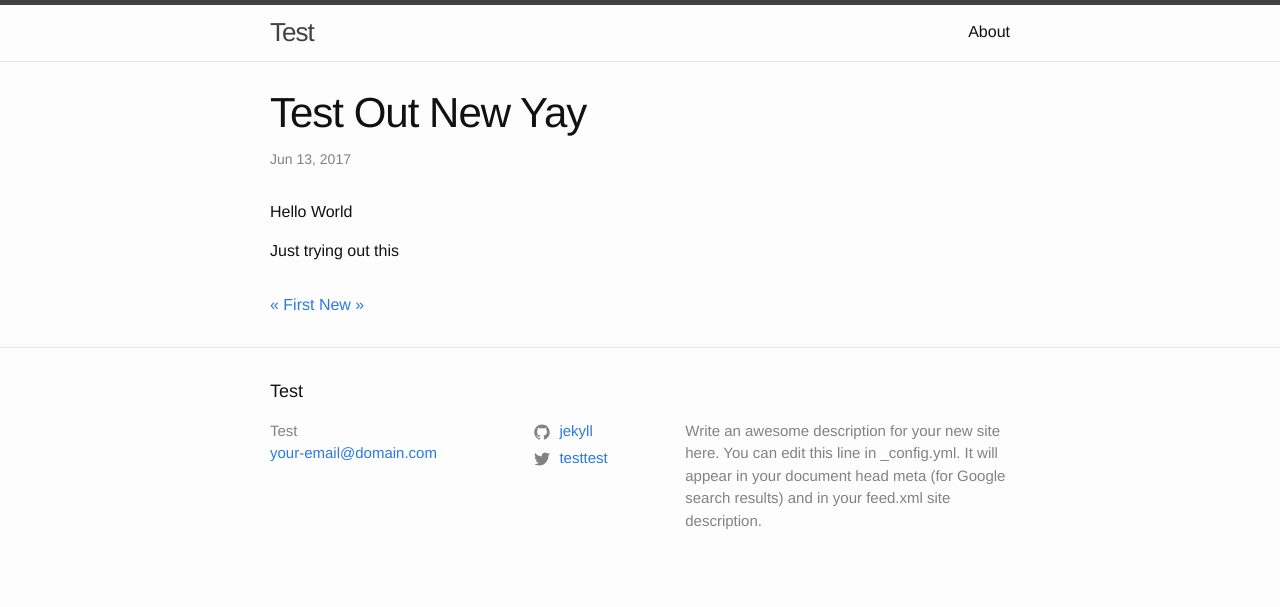
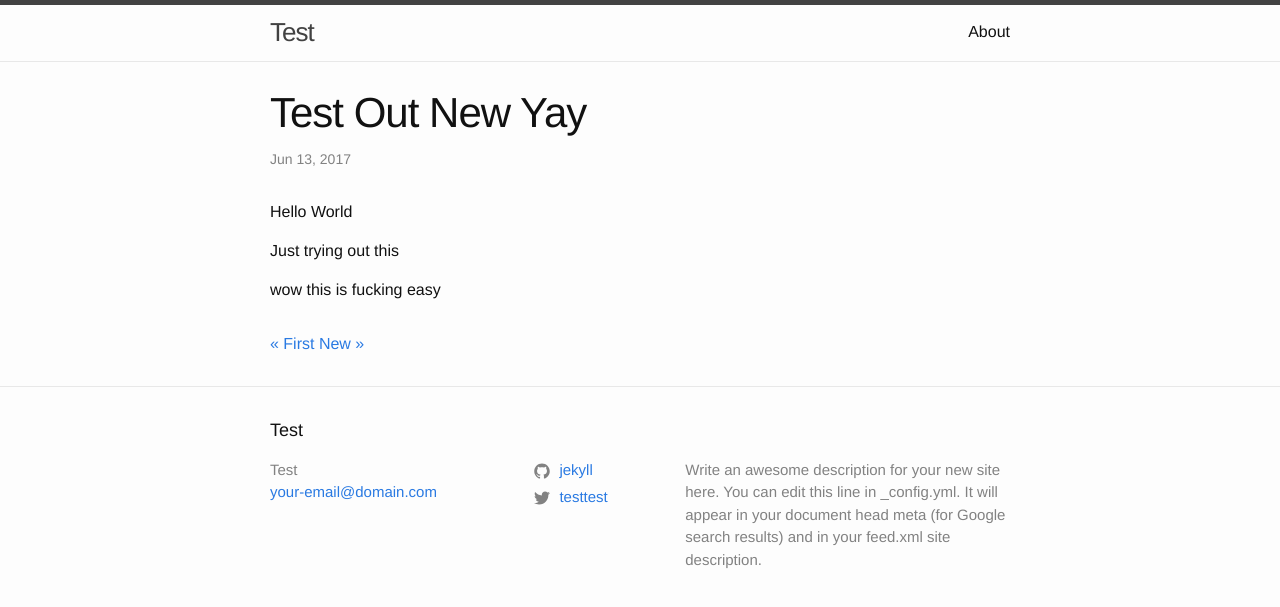
Before and after one commit to mjsxi/jekyll-base, a Jekyll site: the page built from _posts/2017-06-13-test-out-new-yay.markdown, in a window 1280 px wide. Shown: the top 607 px of the page. Built offline with Jekyll 4.4.1, drawn with Linux system fonts in a browser that asks for light colours; our own code applies the rules of GitHub Pages for plain Markdown files.

Commit message:
Updated Test Out New Yay

```diff
--- a/_posts/2017-06-13-test-out-new-yay.markdown
+++ b/_posts/2017-06-13-test-out-new-yay.markdown
@@ -6,3 +6,5 @@ date: 2017-06-13 00:33:00 Z
 Hello World
 
 Just trying out this
+
+wow this is fucking easy
```
